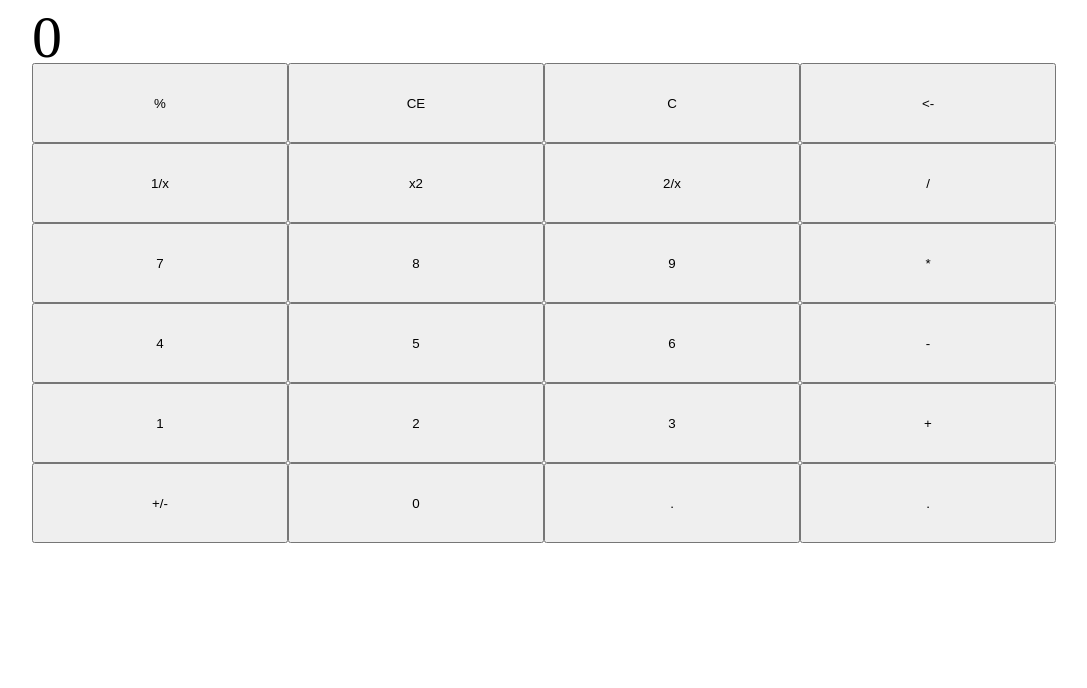
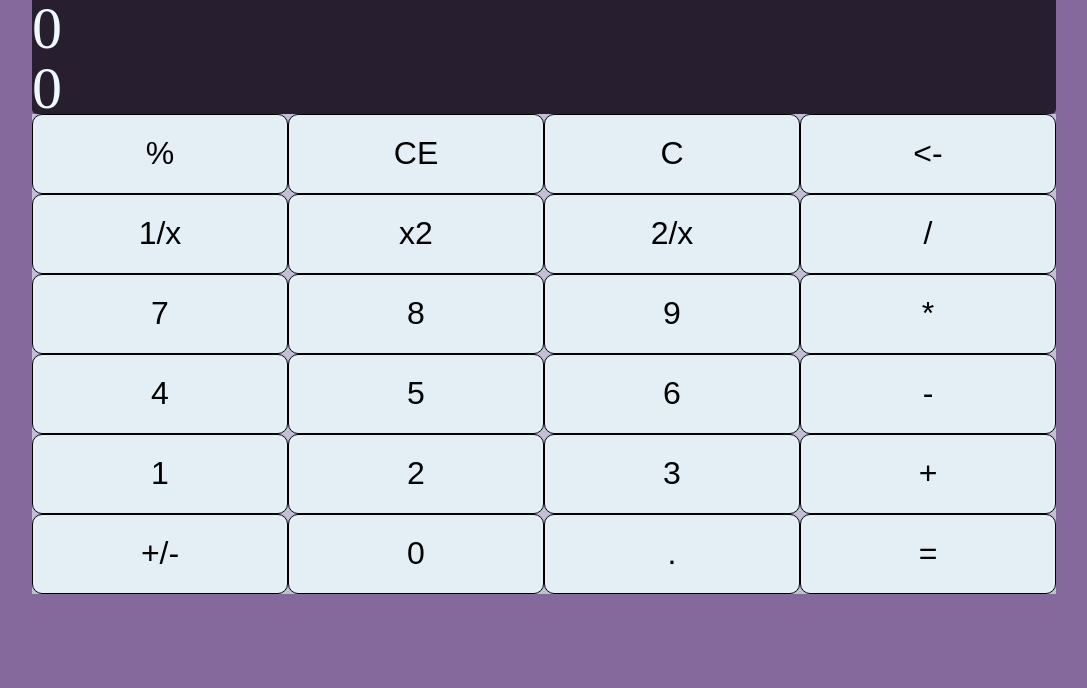
Before and after one commit to Ebonwulf/calculator, a plain HTML site: page index.html in a window 1280 px wide. Shown: the part 112-800 px from the top of the page, without its empty margins (96-1183 px from the left). Drawn offline with Linux system fonts and the light colour scheme.

Commit message:
most of the css done and html checked and finished

```diff
--- a/css/_components.scss
+++ b/css/_components.scss
@@ -0,0 +1,21 @@
+body {
+  background-color: rgba(104, 70, 134, 0.808);
+}
+
+.display {
+  background-color: rgba(0, 0, 0, 0.7);
+  color: aliceblue;
+}
+
+.calc-buttons {
+  background-color: rgba(240, 248, 255, 0.589);
+}
+
+.button {
+  background-color: rgba(240, 255, 255, 0.753);
+  border: 1px solid black;
+  font-size: 2em;
+}
+.button:hover {
+  background-color: rgb(218, 253, 253);
+}
--- a/css/_layout.scss
+++ b/css/_layout.scss
@@ -1,4 +1,6 @@
 h1 {
+  margin-top: 2%;
+  height: 10vh;
   text-align: center;
   font-size: 3em;
 }
@@ -18,6 +20,7 @@ h1 {
   height: 15vh;
   font-size: 2.5em;
   margin: 0 10%;
+  border-radius: 5px;
 }
 .output,
 .previous-operand {
@@ -25,3 +28,7 @@ h1 {
   height: 50%;
   font-size: 1.5em;
 }
+
+.button {
+  border-radius: 10px;
+}
--- a/index.html
+++ b/index.html
@@ -38,7 +38,7 @@
         <button class="button" data-action="+/-">+/-</button>
         <button class="button" value="0">0</button>
         <button class="button" data-action="." value=".">.</button>
-        <button class="button" data-action="=" value="=">.</button>
+        <button class="button" data-action="=" value="=">=</button>
       </div>
     </div>
 
--- a/main.js
+++ b/main.js
@@ -48,3 +48,13 @@ buttons.forEach((button) => {
     }
   });
 });
+
+const multiply = () => {
+  display.textContent =
+    parseFloat(previousOutput.textContent) * parseFloat(displayedNum);
+};
+
+const divide = () => {
+  display.textContent =
+    parseFloat(previousOutput.textContent) / parseFloat(displayedNum);
+};
```
Also changed, not shown: css/main.css.
